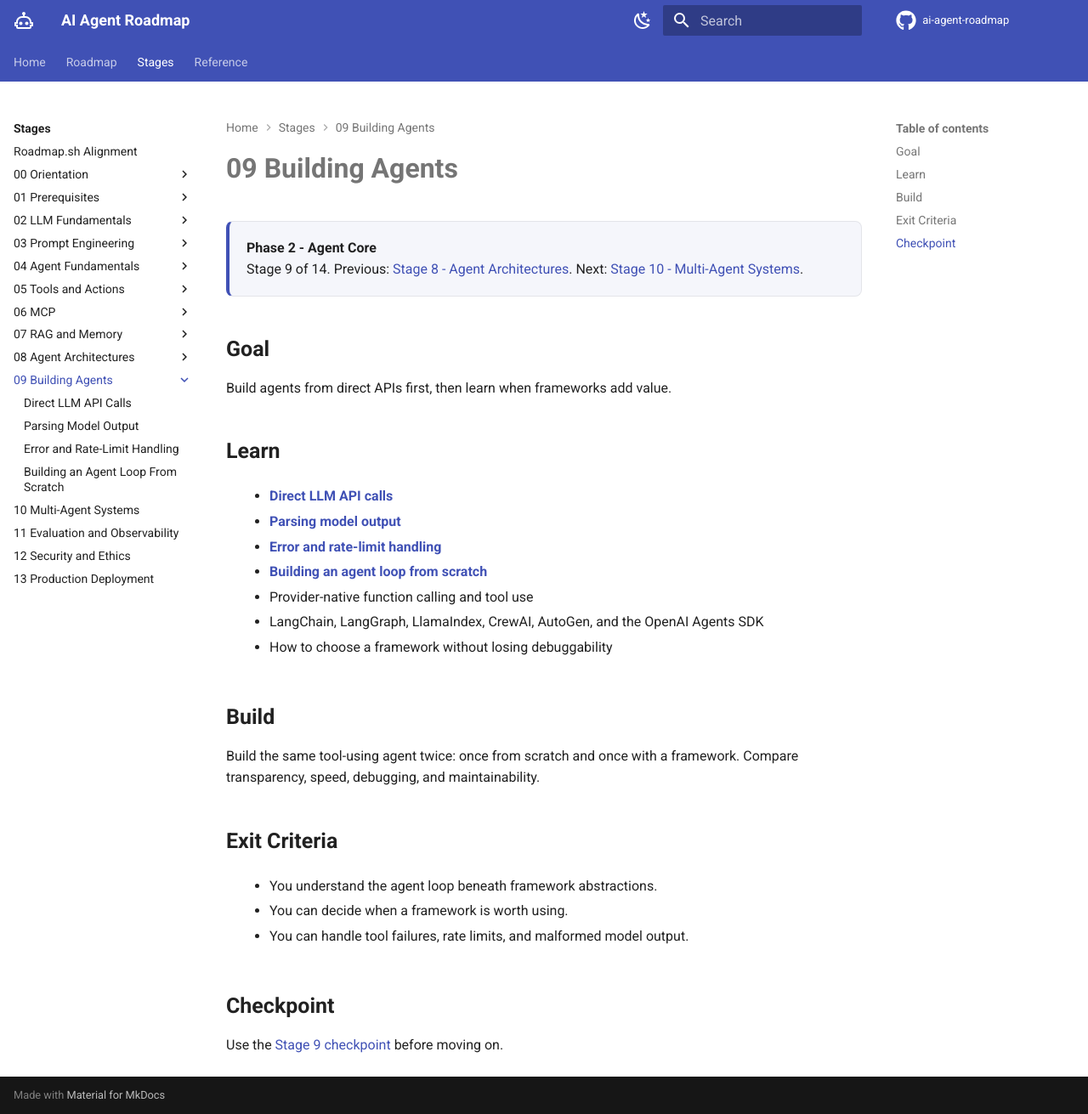
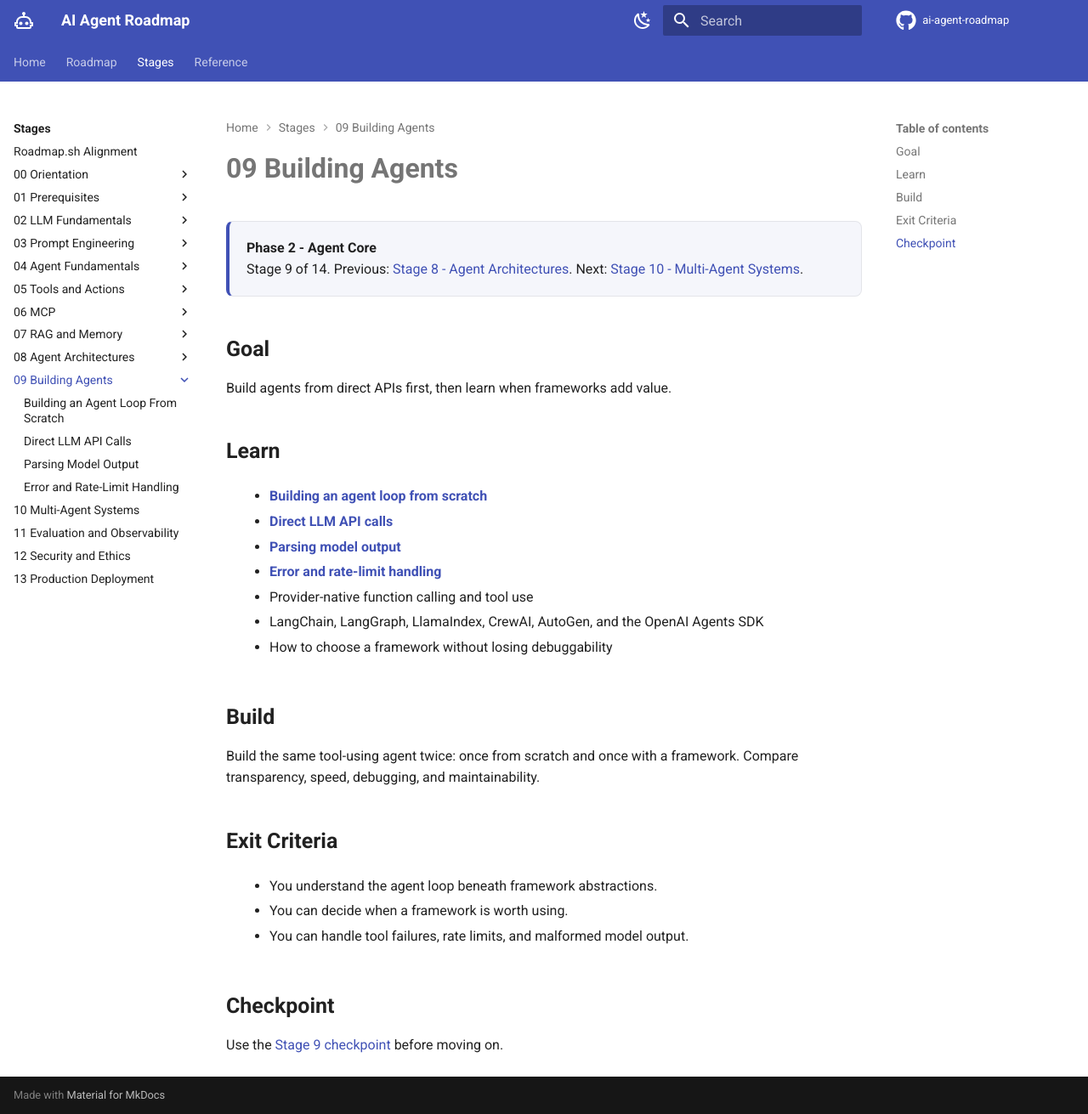
Before and after one commit to AceronX/ai-agent-roadmap, an MkDocs documentation site: the page built from docs/stages/09-building-agents/index.md, in a window 1280 px wide and 1311 px high. Shown: the whole window at 85% size. Built offline with MkDocs 1.6.1 and Material for MkDocs 9.7.7, drawn with Linux system fonts in a browser that asks for light colours; comment, search, counter and statistics services are not loaded.

```diff
--- a/docs/stages/09-building-agents/index.md
+++ b/docs/stages/09-building-agents/index.md
@@ -9,10 +9,10 @@ Build agents from direct APIs first, then learn when frameworks add value.
 
 ## Learn
 
+- [Building an agent loop from scratch](agent-loop-from-scratch/index.md)
 - [Direct LLM API calls](direct-llm-api-calls/index.md)
 - [Parsing model output](parsing-model-output/index.md)
 - [Error and rate-limit handling](error-and-rate-limit-handling/index.md)
-- [Building an agent loop from scratch](agent-loop-from-scratch/index.md)
 - Provider-native function calling and tool use
 - LangChain, LangGraph, LlamaIndex, CrewAI, AutoGen, and the OpenAI Agents SDK
 - How to choose a framework without losing debuggability
--- a/mkdocs.yml
+++ b/mkdocs.yml
@@ -156,10 +156,10 @@ nav:
           - Evaluator-Optimizer Loops: stages/08-agent-architectures/evaluator-optimizer-loops/index.md
       - 09 Building Agents:
           - stages/09-building-agents/index.md
+          - Building an Agent Loop From Scratch: stages/09-building-agents/agent-loop-from-scratch/index.md
           - Direct LLM API Calls: stages/09-building-agents/direct-llm-api-calls/index.md
           - Parsing Model Output: stages/09-building-agents/parsing-model-output/index.md
           - Error and Rate-Limit Handling: stages/09-building-agents/error-and-rate-limit-handling/index.md
-          - Building an Agent Loop From Scratch: stages/09-building-agents/agent-loop-from-scratch/index.md
       - 10 Multi-Agent Systems: stages/10-multi-agent-systems/index.md
       - 11 Evaluation and Observability: stages/11-evaluation-observability/index.md
       - 12 Security and Ethics: stages/12-security-ethics/index.md
```
